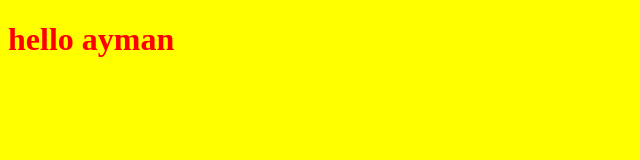
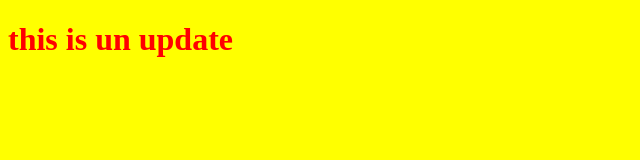
Before and after one commit to aymantabissi/Myproject, a plain HTML site: page index.html in a window 1280 px wide. Shown: the whole page, without its empty margins (0-640 px from the left). Drawn offline with Linux system fonts and the light colour scheme.

Commit message:
change h1

```diff
--- a/index.html
+++ b/index.html
@@ -8,7 +8,7 @@
 </head>
 <body>
     <script src="app.js"></script>
-    <h1>hello ayman</h1>
+    <h1>this is un update</h1>
 
 </body>
 </html>
```
